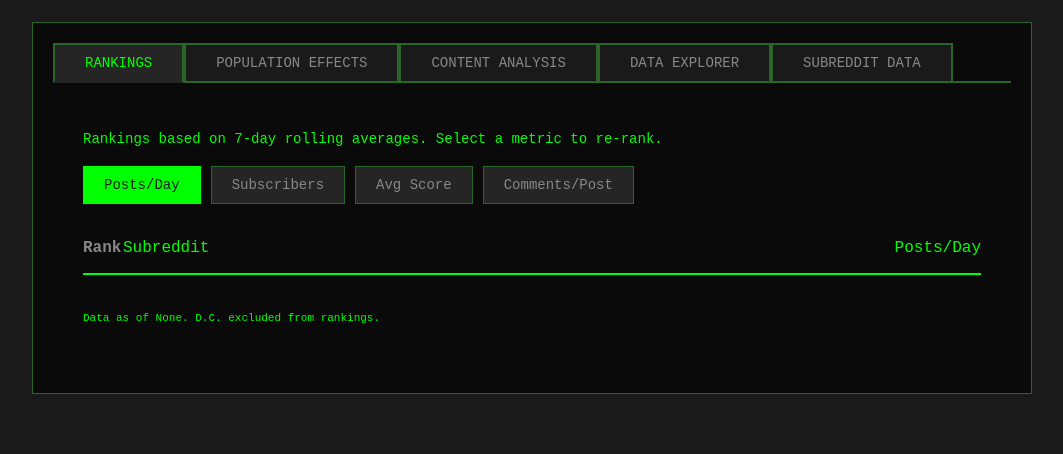
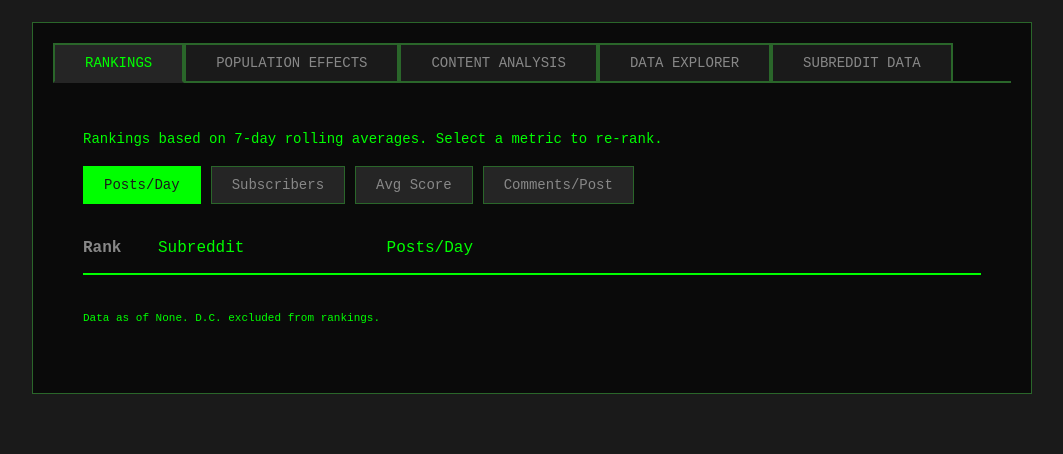
Before and after one commit to johnmpryan/defmeta, a Django app: page / in a window 1280 px wide. Shown: the part 575-1029 px from the top of the page, without its empty margins (108-1171 px from the left). Run offline with Django 5.2, Linux system fonts and the light colour scheme; data that the repository does not hold is empty; some libraries are stand-ins or nearby versions.

Commit message:
stlying changes

```diff
--- a/tracker/templates/tracker/homepage.html
+++ b/tracker/templates/tracker/homepage.html
@@ -76,13 +76,13 @@
         border-color: #00FF00;
     }
 
-    .rankings-header {
-        grid-template-columns: 80px 200px 1fr;
+    .table-header.rankings-header {
+        grid-template-columns: 60px 180px 120px;
     }
 
     .rankings-row {
         display: grid;
-        grid-template-columns: 80px 200px 1fr;
+        grid-template-columns: 60px 180px 120px;
         padding: 12px 0;
         border-bottom: 1px solid #1a1a1a;
         align-items: center;
@@ -113,7 +113,7 @@
 
     /* Top 3 highlighting */
     .rankings-row.top-1 .rank-col { color: #FFD700; }
-    .rankings-row.top-2 .rank-col { color: #C0C0C0; }
+    .rankings-row.top-2 .rank-col { color: #A8A8A8; }
     .rankings-row.top-3 .rank-col { color: #CD7F32; }
 
     /* ===== CHART STYLING ===== */
@@ -306,7 +306,7 @@
             flex-direction: column;
         }
 
-        .rankings-header,
+        .table-header.rankings-header,
         .rankings-row {
             grid-template-columns: 50px 1fr 80px;
         }
```
